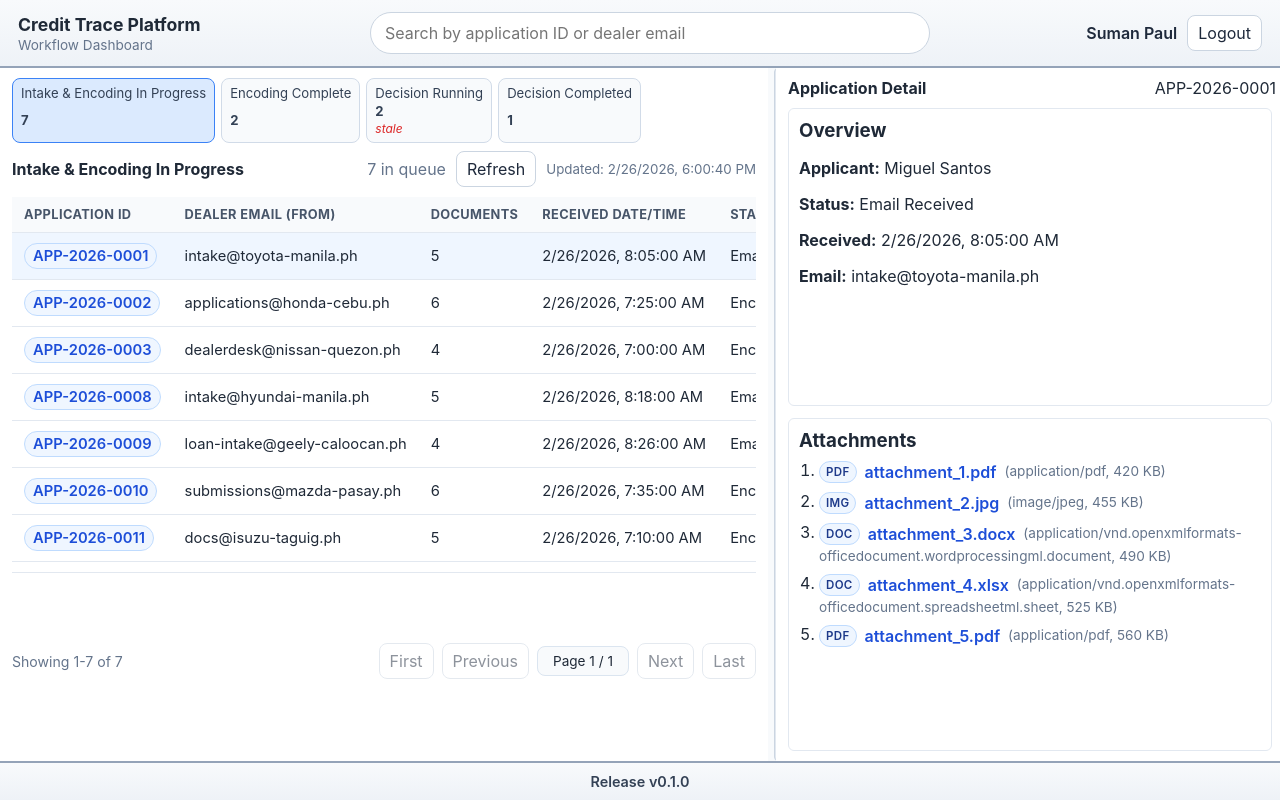
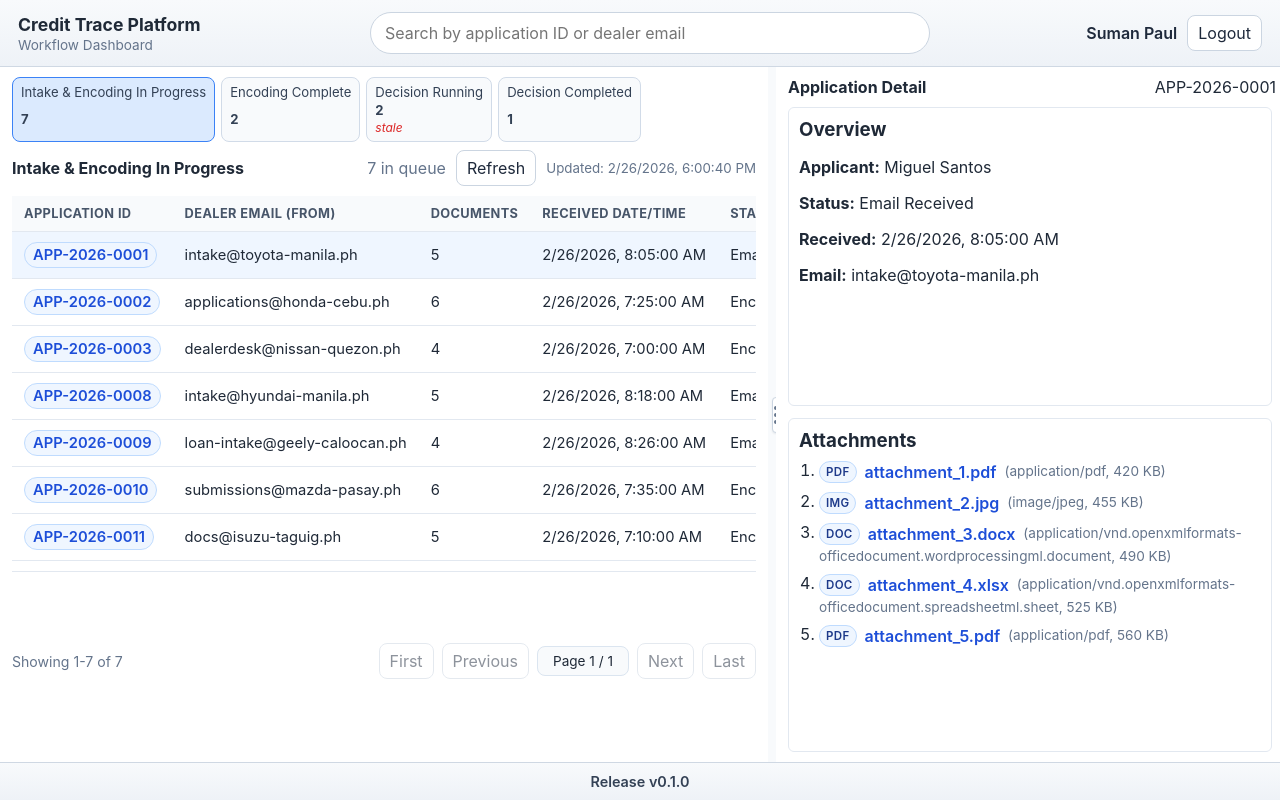
Before and after one commit to skeep/encoding, a React (Vite) app in the folder frontend/: page / in a window 1280 px wide. Built offline with nearby package versions, Linux system fonts and the light colour scheme.

Commit message:
Enhance QueueDashboard with resizing functionality and improve styles for pane resizers. Introduce body class for resizing state to prevent user selection during resizing. Update global CSS for consistent design and visual improvements in resizer elements.

```diff
--- a/frontend/src/features/queue/QueueDashboard.tsx
+++ b/frontend/src/features/queue/QueueDashboard.tsx
@@ -85,6 +85,17 @@ export function QueueDashboard(): JSX.Element {
     return () => {
       window.removeEventListener("mousemove", handlePointerMove);
       window.removeEventListener("mouseup", handlePointerUp);
+    };
+  }, [isResizing]);
+
+  useEffect(() => {
+    if (isResizing) {
+      document.body.classList.add("is-resizing-divider");
+    } else {
+      document.body.classList.remove("is-resizing-divider");
+    }
+    return () => {
+      document.body.classList.remove("is-resizing-divider");
     };
   }, [isResizing]);
 
@@ -397,7 +408,13 @@ export function QueueDashboard(): JSX.Element {
           role="separator"
           aria-orientation="vertical"
           aria-label="Resize panels"
-        />
+        >
+          <div className="pane-resizer-handle" aria-hidden="true">
+            <span />
+            <span />
+            <span />
+          </div>
+        </div>
 
         <aside className="detail-column">
           <div className="detail-header">
--- a/frontend/src/styles/global.css
+++ b/frontend/src/styles/global.css
@@ -41,7 +41,7 @@ input {
   align-items: center;
   background: linear-gradient(to bottom, #f8fafc 0%, #eef2f7 100%);
   border: 0;
-  border-bottom: 2px solid #94a3b8;
+  border-bottom: 1px solid #cfd8e3;
   border-radius: 0;
   padding: 12px 18px;
 }
@@ -261,15 +261,39 @@ input {
   cursor: col-resize;
   width: 8px;
   border-radius: 8px;
-  margin: 0 6px;
-  background: #e2e8f0;
-  border: 1px solid #cbd5e1;
+  margin: 0 4px;
+  background: linear-gradient(to right, transparent 45%, #94a3b8 45%, #94a3b8 55%, transparent 55%);
+  border: 0;
   transition: background-color 120ms ease-in-out;
+  display: flex;
+  align-items: center;
+  justify-content: center;
 }
 
 .pane-resizer:hover,
 .pane-resizer.active {
-  background: #bfdbfe;
+  background: linear-gradient(to right, transparent 45%, #64748b 45%, #64748b 55%, transparent 55%);
+}
+
+.pane-resizer-handle {
+  width: 14px;
+  height: 36px;
+  border-radius: 999px;
+  border: 1px solid #cbd5e1;
+  background: #ffffff;
+  box-shadow: 0 1px 2px rgba(15, 23, 42, 0.08);
+  display: flex;
+  flex-direction: column;
+  align-items: center;
+  justify-content: center;
+  gap: 3px;
+}
+
+.pane-resizer-handle span {
+  width: 4px;
+  height: 4px;
+  border-radius: 999px;
+  background: #64748b;
 }
 
 .detail-header {
@@ -606,7 +630,7 @@ input {
   align-items: center;
   background: linear-gradient(to bottom, #f8fafc 0%, #eef2f7 100%);
   border: 0;
-  border-top: 2px solid #94a3b8;
+  border-top: 1px solid #cfd8e3;
   border-radius: 0;
   padding: 10px 18px;
   font-size: 0.9rem;
@@ -632,6 +656,12 @@ button:hover:not(:disabled) {
 button:disabled {
   opacity: 0.5;
   cursor: not-allowed;
+}
+
+body.is-resizing-divider,
+body.is-resizing-divider * {
+  user-select: none !important;
+  cursor: col-resize !important;
 }
 
 @media (max-width: 1200px) {
```
